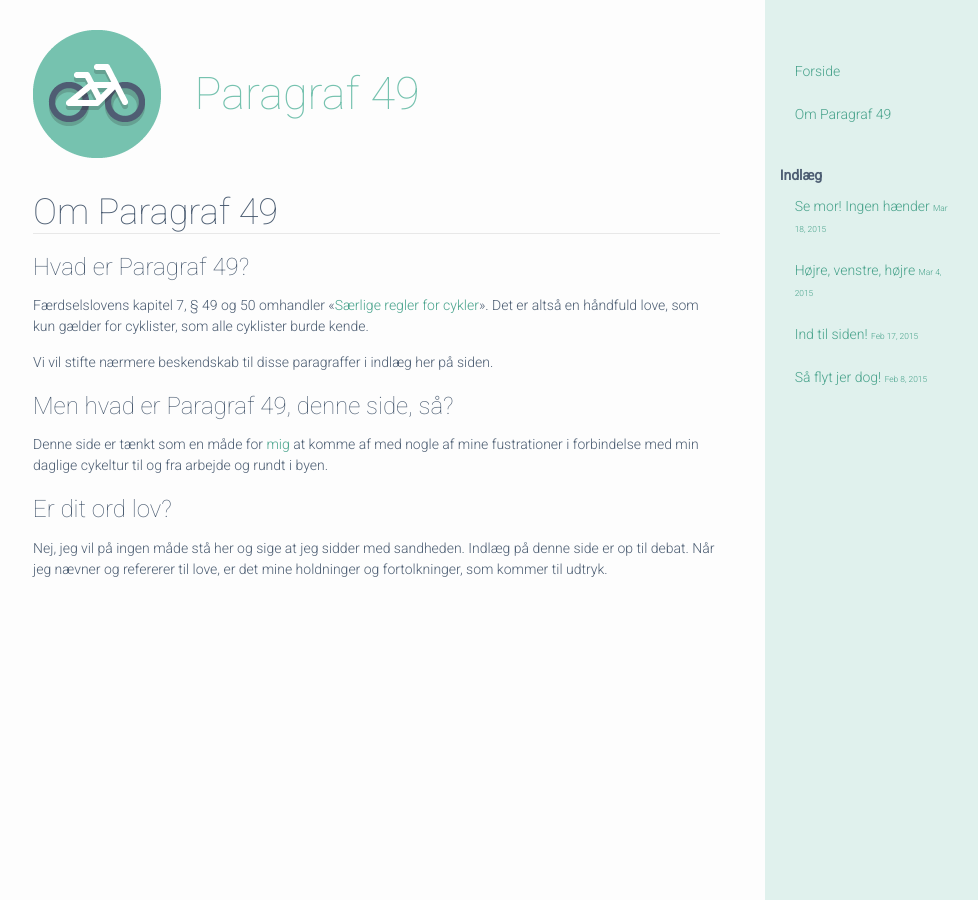
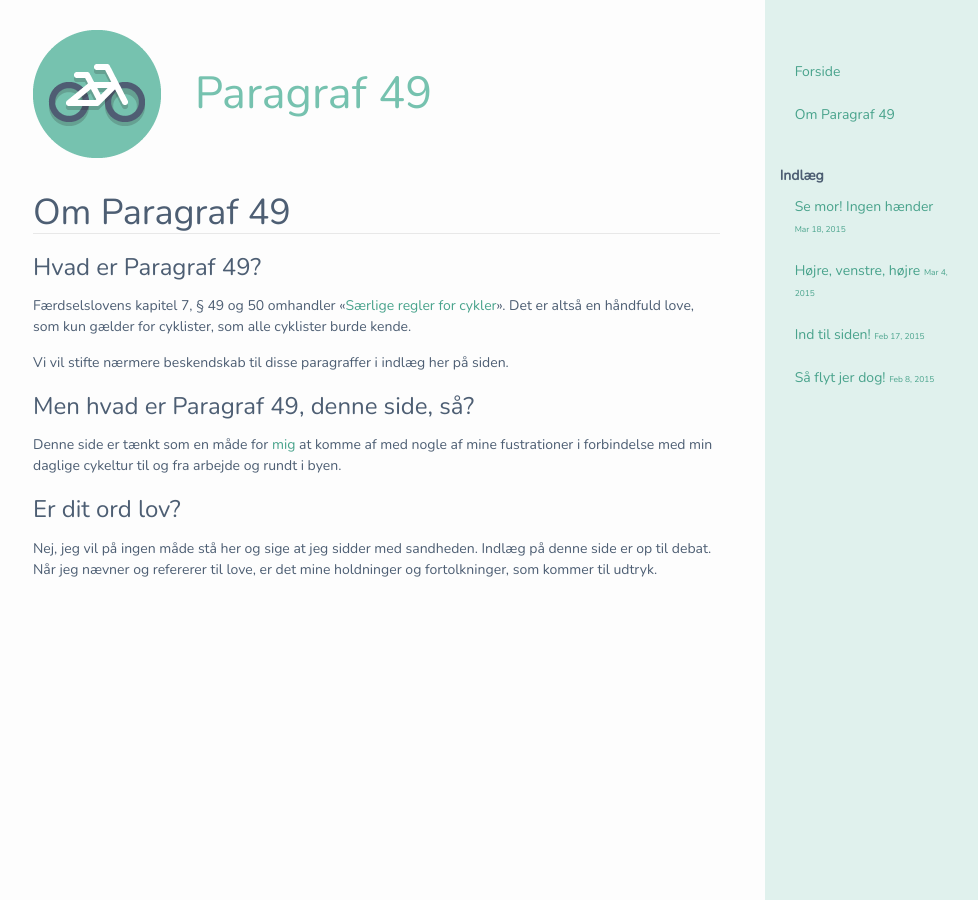
Before and after one commit to omegahm/paragraf49, a Jekyll site: the page built from about.md, in a window 1280 px wide. Shown: the whole page, without its empty margins (302-1280 px from the left). Built offline with Jekyll 4.4.1, drawn with Linux system fonts in a browser that asks for light colours; nearby versions of some CDN libraries.

Commit message:
Switch to Nunito

```diff
--- a/assets/stylesheets/main.sass
+++ b/assets/stylesheets/main.sass
@@ -1,9 +1,9 @@
 ---
 ---
-@import url(http://fonts.googleapis.com/css?family=Roboto:100,100italic,300italic,300,400,400italic)
+@import url(http://fonts.googleapis.com/css?family=Nunito:100,100italic,300italic,300,400,400italic)
 
 // Our variables
-$base-font-family: "Roboto", "Helvetica Neue", Helvetica, Arial, sans-serif
+$base-font-family: "Nunito", "Helvetica Neue", Helvetica, Arial, sans-serif
 $base-font-size:   14px
 $small-font-size:  $base-font-size * 0.875
 $base-line-height: 1.5
```
